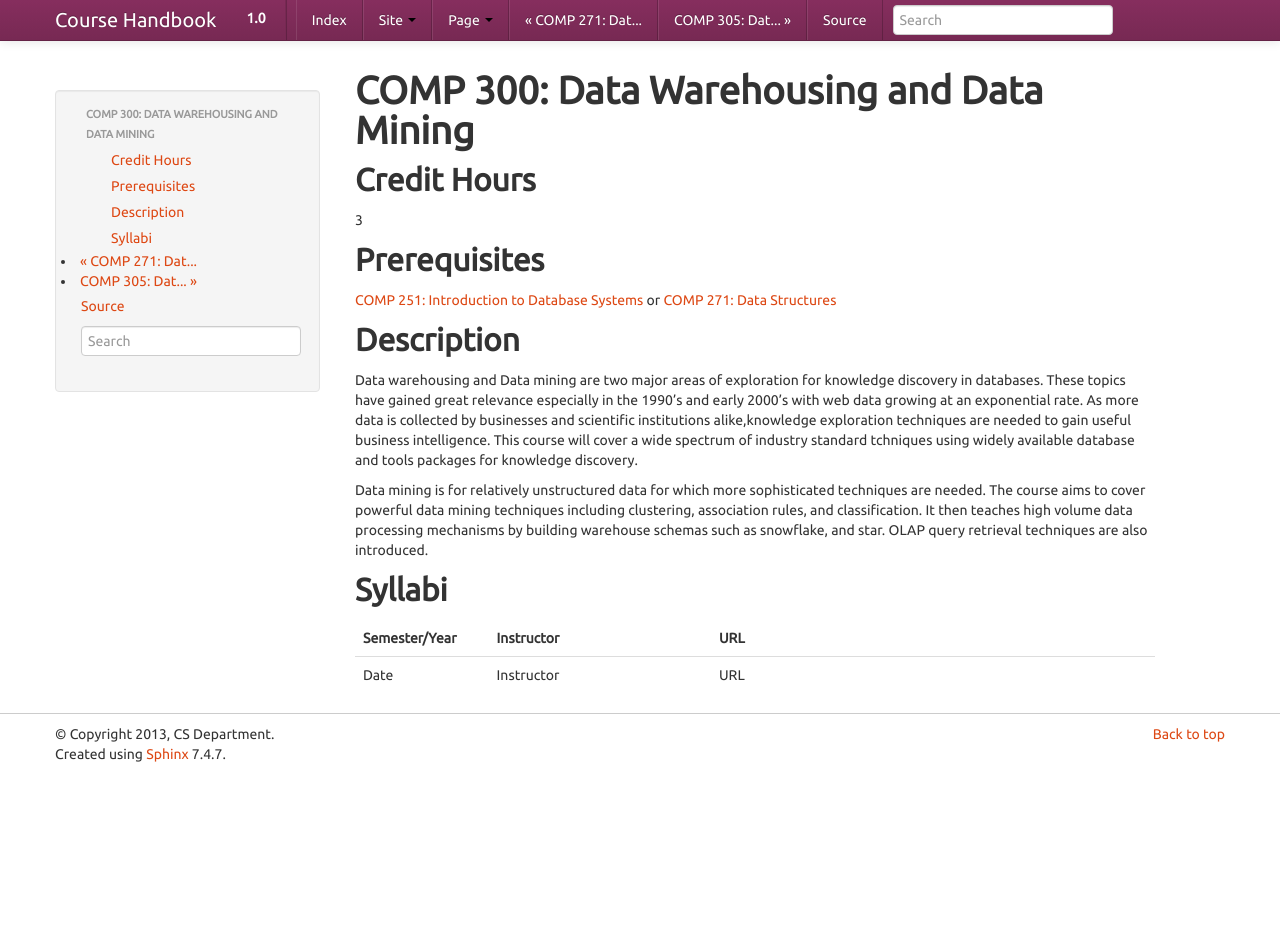
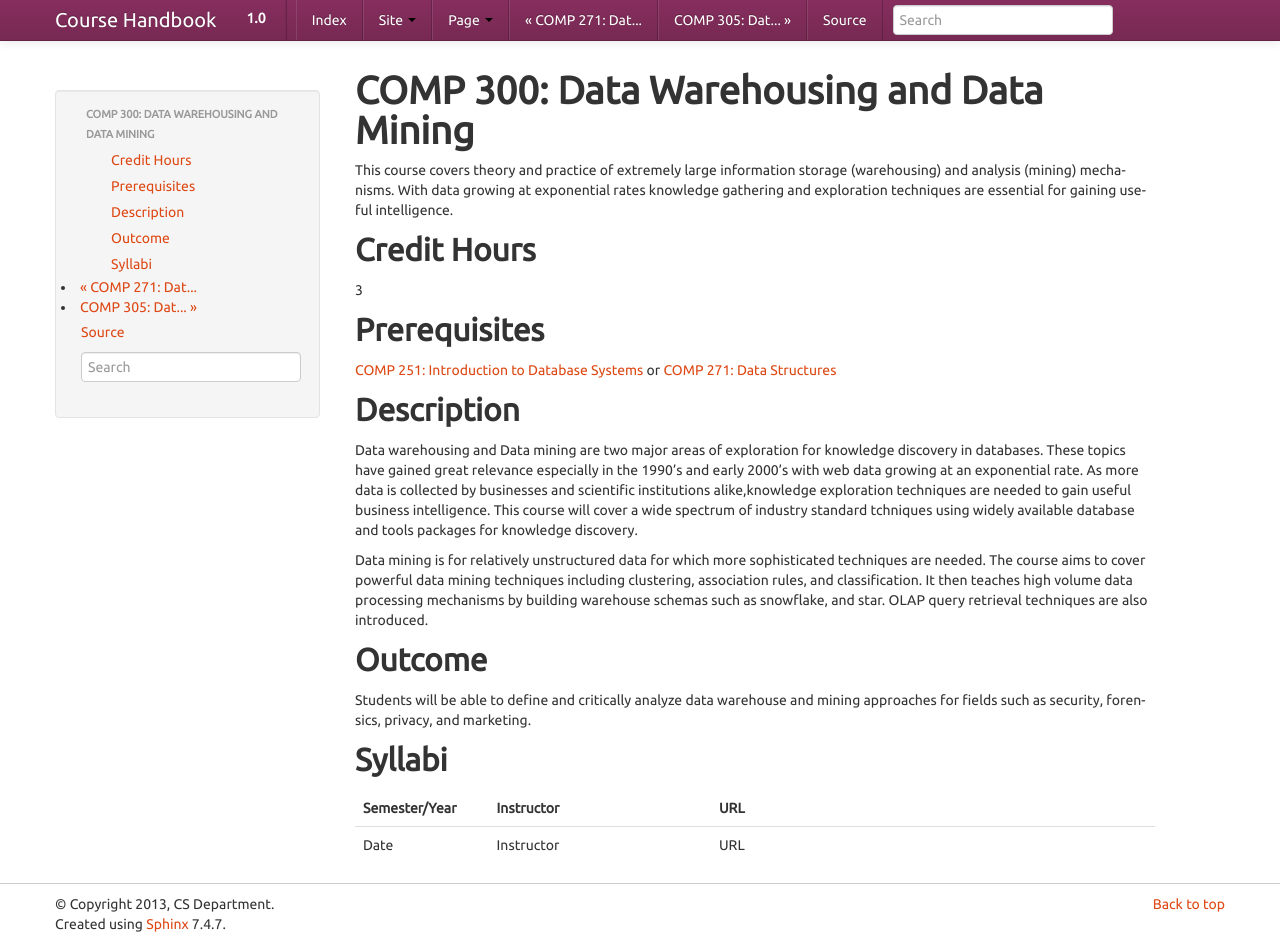
Before and after one commit to kyang5/coursedescriptions, a Sphinx documentation site: the page built from source/comp300.rst, in a window 1280 px wide and 944 px high. Built offline with Sphinx 7.4.7, drawn with Linux system fonts in a browser that asks for light colours.

Commit message:
Updated COMP 300

```diff
--- a/source/comp300.rst
+++ b/source/comp300.rst
@@ -1,7 +1,7 @@
-
-
 COMP 300: Data Warehousing and Data Mining
 ==========================================
+
+This course covers theory and practice of extremely large information storage (warehousing) and analysis (mining) mechanisms. With data growing at exponential rates knowledge gathering and exploration techniques are essential for gaining useful intelligence.
 
 Credit Hours
 -----------------------
@@ -32,6 +32,11 @@ then teaches high volume data processing mechanisms by building warehouse
 schemas such as snowflake, and star. OLAP query retrieval techniques are also
 introduced.
 
+Outcome
+----------------------
+
+Students will be able to define and critically analyze data warehouse and mining approaches for fields such as security, forensics, privacy, and marketing.
+
 Syllabi
 ----------------------
 
```
